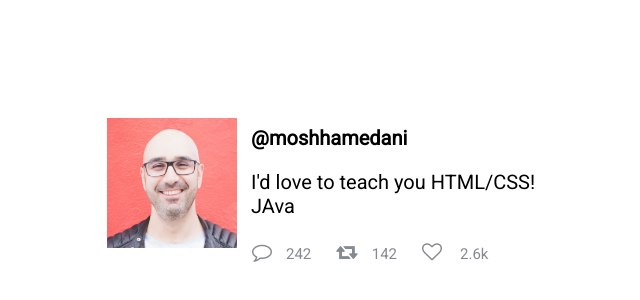
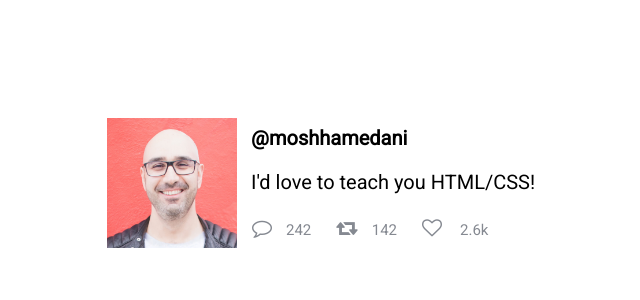
Before and after one commit to Bebiyadav9321/zeustrainning, a plain HTML site: page Day_1/Task1.html in a window 1280 px wide. Shown: the part 90-390 px from the top of the page, without its empty margins (301-941 px from the left). Drawn offline with Linux system fonts and the light colour scheme.

Commit message:
Java_removed

```diff
--- a/Day_1/Task1.html
+++ b/Day_1/Task1.html
@@ -65,7 +65,7 @@
     <div class="first_div" style="margin-left: 400px; margin-top: 200px">
       <img src="images/moshhamedani.jpg" alt="There is no picture" />
       <h2>@moshhamedani</h2>
-      <h3>I'd love to teach you HTML/CSS! JAva</h3>
+      <h3>I'd love to teach you HTML/CSS!</h3>
       <div class="icon1" style="margin-right: 24px">
         <i class="fa fa-comment-o" aria-hidden="true"></i><span>242</span>
       </div>
```
